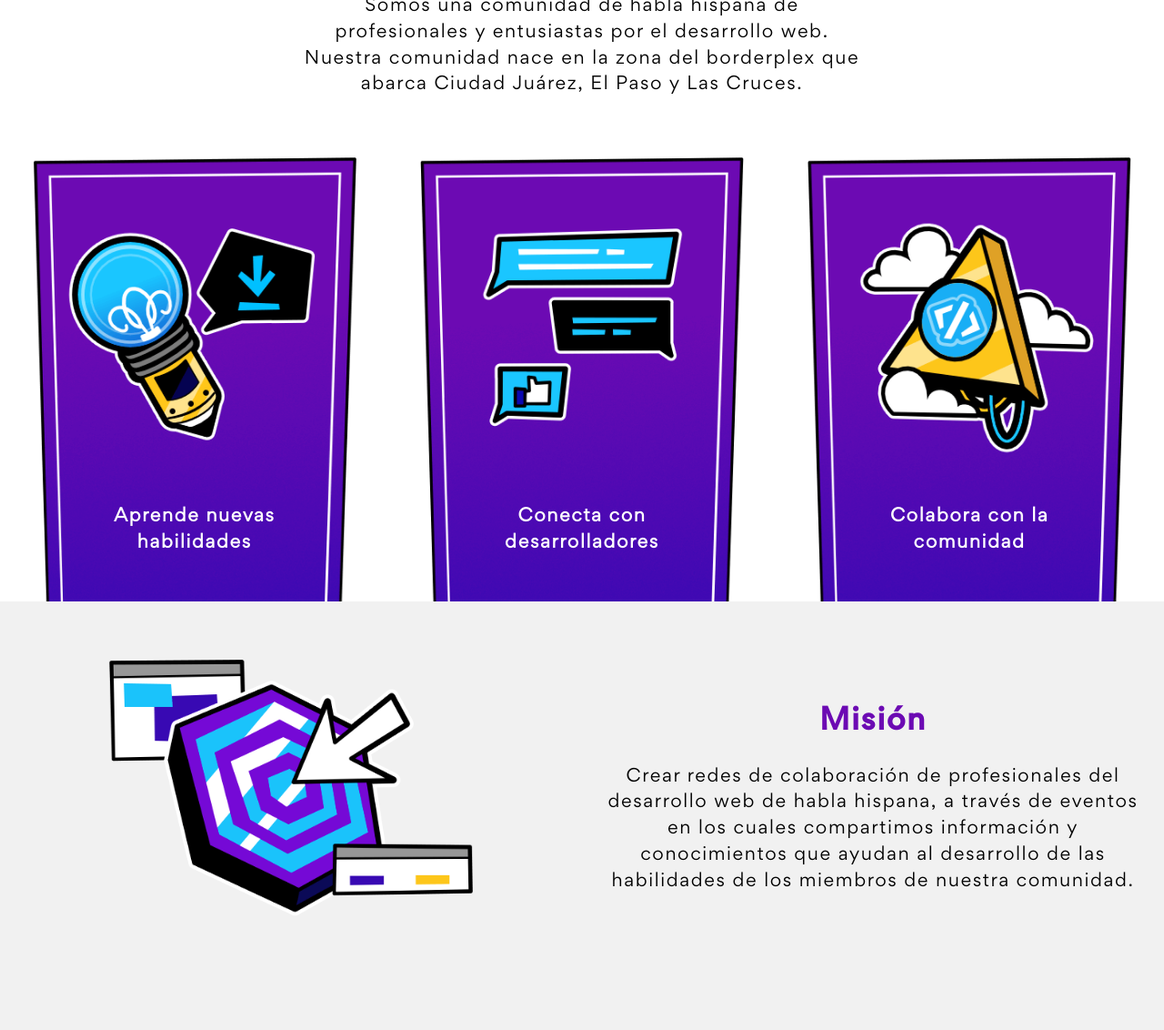
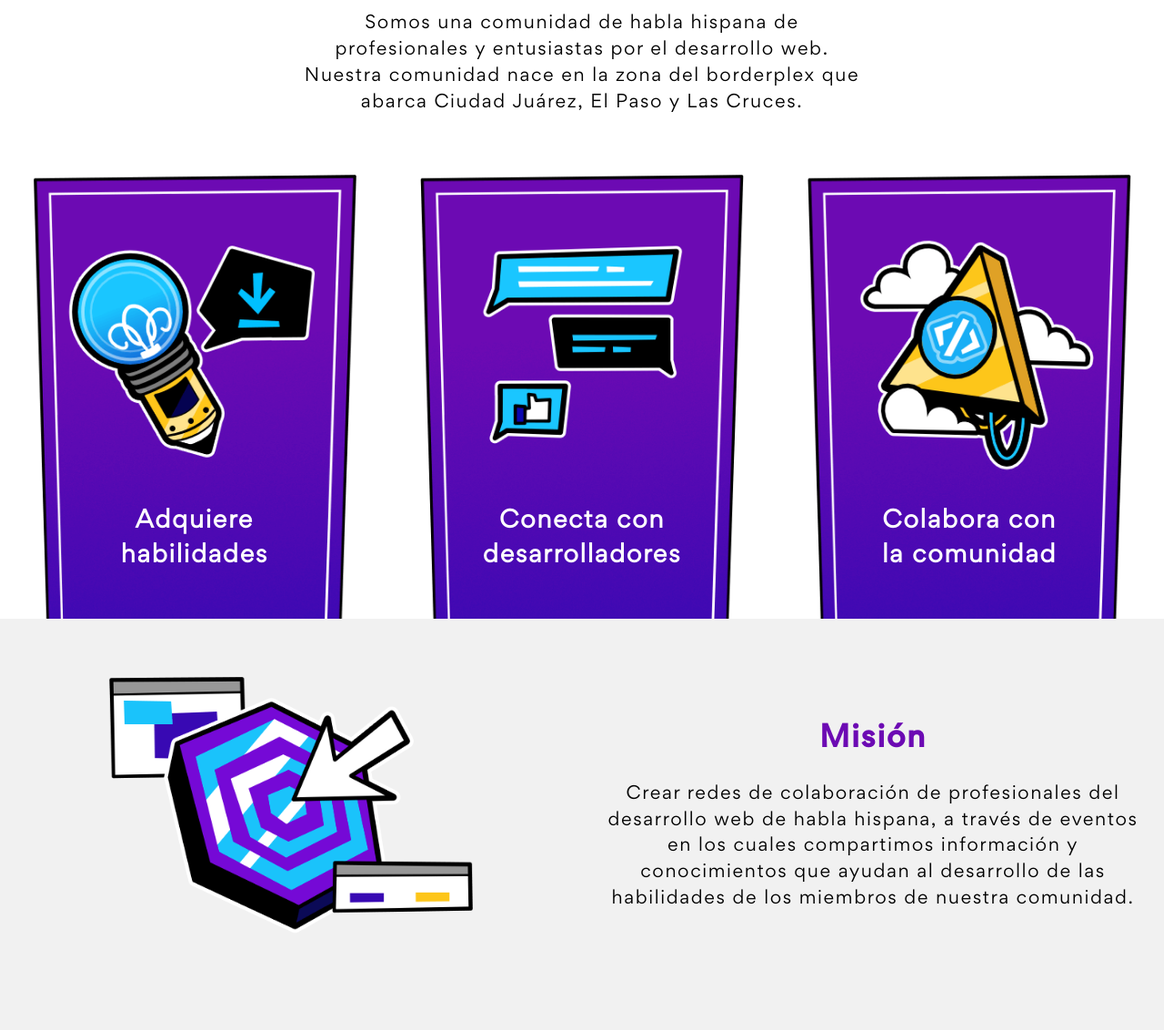
Before and after one commit to weborder-dev/website, a website built with webpack: page src/views/index.html in a window 1280 px wide. Shown: the part 742-1874 px from the top of the page at 91% size. Built offline with nearby package versions, Linux system fonts and the light colour scheme.

Commit message:
Update landing font sizes, line heights and texts

```diff
--- a/src/scss/landing.scss
+++ b/src/scss/landing.scss
@@ -16,7 +16,7 @@
          padding-bottom: var.$section-spacing;
          p {
             font-size: 1.2rem;
-            line-height: 1.5rem;
+            line-height: 1.8rem;
          }
          a {
             text-decoration: none;
@@ -180,6 +180,22 @@
                max-width: 350px;
             }
 
+            p {
+               text-align: center;
+               bottom: 3rem;
+               font-weight: bold;
+               line-height: 1.5;
+               font-size: 1.6rem;
+
+               @media screen and (min-width: var.$resolution-large) {
+                  position: absolute;
+                  left: 50%;
+                  transform: translateX(-50%);
+                  color: white;
+                  margin: 0;
+               }
+            }
+
             @media screen and (min-width: var.$resolution-large) {
                display: flex;
                justify-content: center;
@@ -193,25 +209,6 @@
                   display: none;
                }
             }
-
-            p {
-               text-align: center;
-
-               bottom: 3rem;
-
-               font-weight: bold;
-               line-height: 1.5;
-               font-size: 1.6rem;
-
-               @media screen and (min-width: var.$resolution-large) {
-                  position: absolute;
-                  left: 50%;
-                  transform: translateX(-50%);
-                  color: white;
-                  font-size: 1.2rem;
-                  margin: 0;
-               }
-            }
          }
       }
    }
--- a/src/views/index.html
+++ b/src/views/index.html
@@ -57,7 +57,7 @@
                   src="../assets/images/home/about_icon_01.png"
                   alt=""
                />
-               <p>Aprende nuevas habilidades</p>
+               <p>Adquiere habilidades</p>
             </div>
             <div class="about-card">
                <img
```
